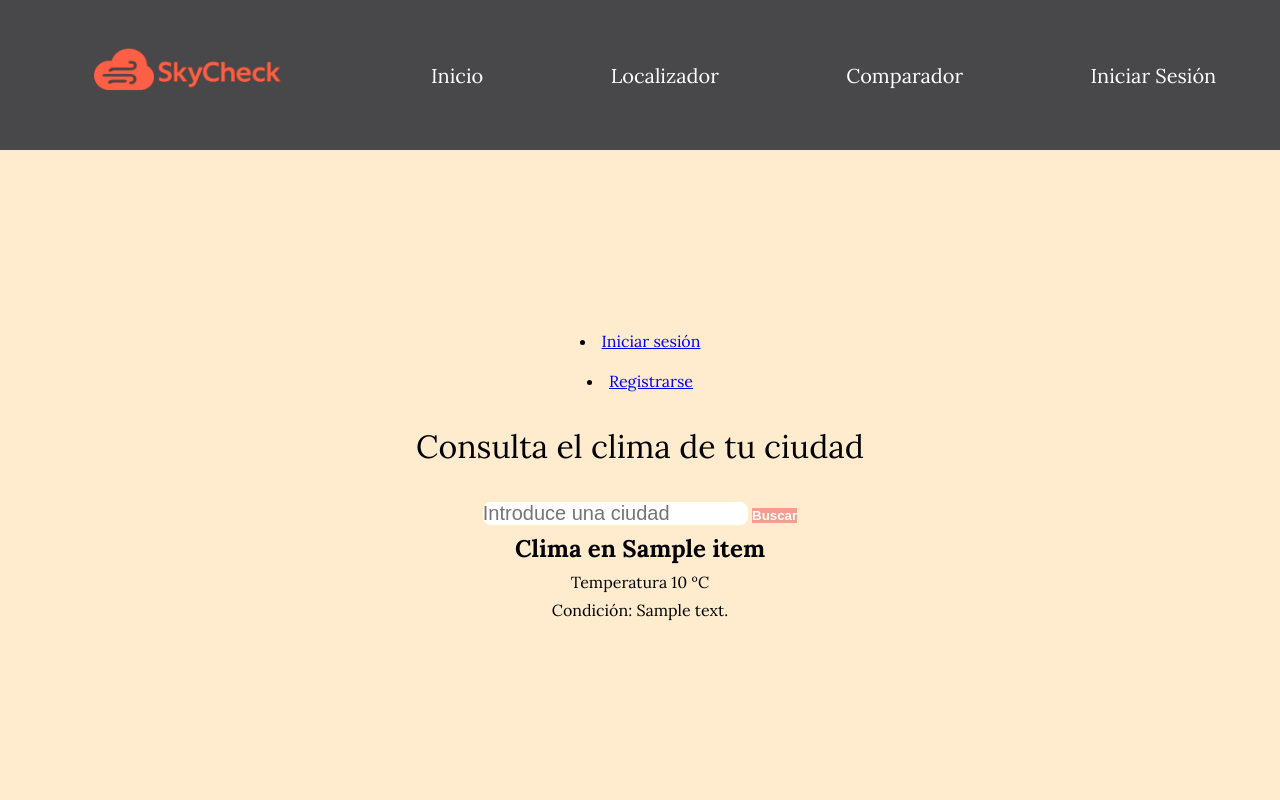
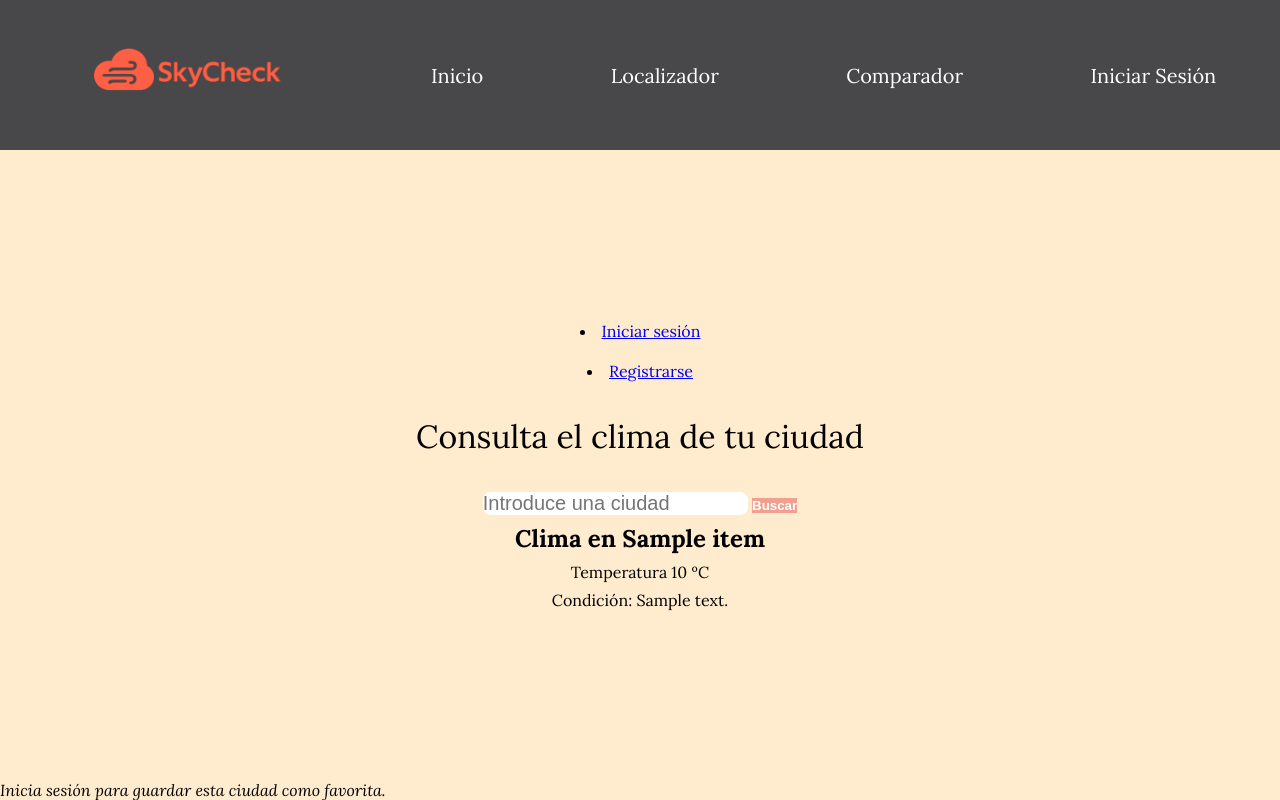
Before and after one commit to adrianla117/Weather_Project, a Django app: page / in a window 1280 px wide. Run offline with Django 5.2, Linux system fonts and the light colour scheme; tables that the repository leaves empty hold one stand-in row (values such as "Sample post"); a database or web service that is not in the repository returns one stand-in record (values such as "Sample title"); data that the repository does not hold is empty.

Commit message:
Boton para guardar ciudad si el usuario ha iniciado sesion y vista y ruta  para guardar la ciudad

```diff
--- a/clima/templates/clima/home.html
+++ b/clima/templates/clima/home.html
@@ -140,6 +140,15 @@
             });
         });
     </script>
+    {% if user.is_authenticated %}
+        <form method="post" action="{% url 'guardar_ciudad' %}">
+            {% csrf_token %}
+            <input type="hidden" name="nombre_ciudad" value="{{ weather.name }}">
+            <button type="submit">Guardar ciudad</button>
+        </form>
+    {% else %}
+        <p><em>Inicia sesión para guardar esta ciudad como favorita.</em></p>
+    {% endif %}
     {% endif %}
 </body>
 
--- a/clima/urls.py
+++ b/clima/urls.py
@@ -5,4 +5,5 @@ urlpatterns = [
     path('', views.home, name='home'),
     path('registro/', views.registro, name='registro'),
     path('forzar-migraciones/', views.forzar_migraciones, name='forzar_migraciones'),
+    path('guardar-ciudad/', views.guardar_ciudad, name='guardar_ciudad'),
 ]
--- a/clima/views.py
+++ b/clima/views.py
@@ -3,6 +3,8 @@ from django.shortcuts import render
 from django.contrib.auth import login
 from django.shortcuts import render, redirect
 from .forms import RegistroForm
+from django.contrib.auth.decorators import login_required
+from .models import CiudadFavorita
 
 from django.http import HttpResponse
 from django.core.management import call_command
@@ -39,3 +41,15 @@ def registro(request):
     else:
         form = RegistroForm()
     return render(request, 'registration/registro.html', {'form': form})
+
+@login_required
+def guardar_ciudad(request): #Vista para guardar la ciudad favorita del usuario
+    if request.method == 'POST':
+        nombre = request.POST.get('nombre_ciudad') #Obtiene el nombre de la ciudad del formulario
+        #Si el usuario está autenticado, guarda la ciudad favorita
+        if nombre:
+            #Evita duplicados
+            existe = CiudadFavorita.objects.filter(usuario=request.user, nombre__iexact=nombre).exists()
+            if not existe:
+                CiudadFavorita.objects.create(usuario=request.user, nombre=nombre) #Crea la ciudad favorita si no existe
+    return redirect('home') #Redirige a la vista de inicio después de guardar la ciudad favorita
```
